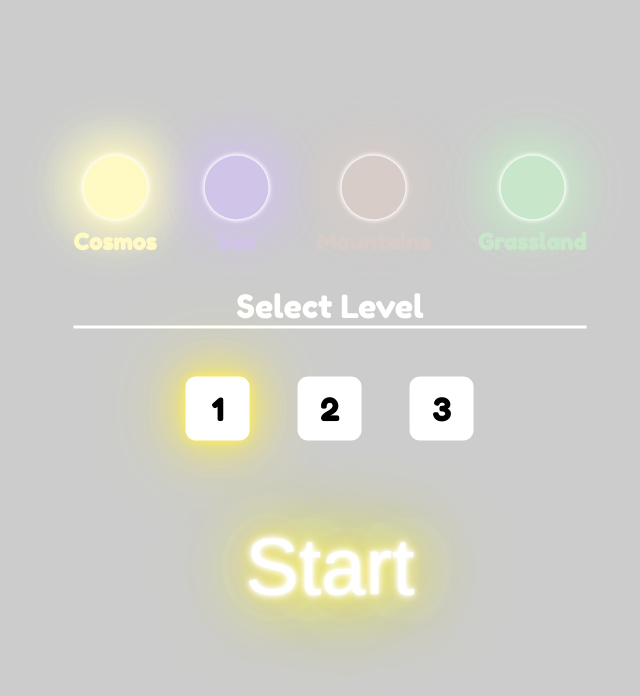
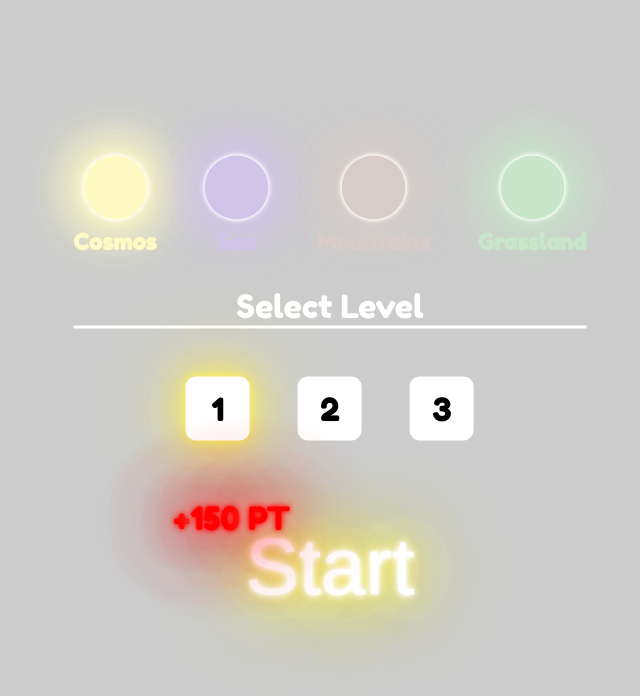
Before and after one commit to GrzegorzBanaszak/caught-ball, a React (Create React App) app: page / in a window 1280 px wide. Shown: the top 696 px of the page, without its empty margins (310-950 px from the left). Built offline with nearby package versions, Linux system fonts and the light colour scheme; a web font is replaced by a local one.

Commit message:
Add scored component

```diff
--- a/package.json
+++ b/package.json
@@ -11,6 +11,7 @@
     "@types/node": "^16.11.36",
     "@types/react": "^18.0.9",
     "@types/react-dom": "^18.0.4",
+    "framer-motion": "^6.3.4",
     "react": "^18.1.0",
     "react-dom": "^18.1.0",
     "react-scripts": "5.0.1",
--- a/src/components/Ball/index.tsx
+++ b/src/components/Ball/index.tsx
@@ -11,7 +11,7 @@ const Ball: React.FC<IBallProps> = ({
   points,
 }): JSX.Element => {
   const handleClickBall = () => {
-    setTimeout(() => onBallClick(ballId, points), 100);
+    setTimeout(() => onBallClick(ballId, points, positionX, positionY), 100);
   };
   return (
     <BallElement
--- a/src/components/Control/index.tsx
+++ b/src/components/Control/index.tsx
@@ -1,6 +1,7 @@
 import { GameStateEnum } from "../../interfaces/GameStatEnum";
 import { IControlProps } from "../../interfaces/IControlProps";
 import { mapsCollection } from "../../maps";
+import Scored from "../Scored";
 import {
   Container,
   LevelSelect,
@@ -27,6 +28,7 @@ const Control: React.FC<IControlProps> = ({
   if (gameState === GameStateEnum.Start) {
     return (
       <Container>
+        <Scored points="150" color="red" positionX={100} positionY={343} />
         <MapsContainer>
           {mapsCollection.map((mapElement) => (
             <Map key={mapElement.id}>
--- /dev/null
+++ b/src/components/Scored/components.ts
@@ -0,0 +1,16 @@
+import styled from "styled-components";
+import { motion } from "framer-motion";
+import IScoreElementProps from "../../interfaces/IScoreElementProps";
+
+export const ScoreContainer = styled(motion.div)<IScoreElementProps>`
+  position: absolute;
+  top: ${(props) => `${props.positionY}px`};
+  left: ${(props) => `${props.positionX}px`};
+  color: ${(props) => props.color};
+  z-index: 3;
+  font-size: 2rem;
+  text-shadow: 0 0 4px ${(props) => props.color},
+    0 0 11px ${(props) => props.color}, 0 0 19px #fff,
+    0 0 40px ${(props) => props.color}, 0 0 80px ${(props) => props.color},
+    0 0 90px ${(props) => props.color}, 0 0 100px ${(props) => props.color};
+`;
--- /dev/null
+++ b/src/components/Scored/index.tsx
@@ -0,0 +1,24 @@
+import React from "react";
+import IScoreProps from "../../interfaces/IScoreProps";
+import { ScoreContainer } from "./components";
+
+const Scored: React.FC<IScoreProps> = ({
+  positionX,
+  positionY,
+  color,
+  points,
+}): JSX.Element => {
+  return (
+    <ScoreContainer
+      initial={{ opacity: 0, y: 10 }}
+      animate={{ opacity: 1, y: 0, transition: { delay: 0.1 } }}
+      color={color}
+      positionX={positionX}
+      positionY={positionY}
+    >
+      +{points} PT
+    </ScoreContainer>
+  );
+};
+
+export default Scored;
--- a/src/hooks/useGame/index.ts
+++ b/src/hooks/useGame/index.ts
@@ -117,6 +117,8 @@ const useGame = (): GameReturnType => {
    * Remove ball on click and add points
    * @param ballId Id of ball to remove
    * @param pointsToAdd Points to add
+   * @param positionX Positon in X cordiante
+   * @param positonY Positon in Y cordiante
    */
   const onBallClick = (
     ballId: string,
--- /dev/null
+++ b/src/interfaces/IScoreElementProps.ts
@@ -0,0 +1,5 @@
+export default interface IScoreElementProps {
+  positionX: number;
+  positionY: number;
+  color: string;
+}
--- /dev/null
+++ b/src/interfaces/IScoreProps.ts
@@ -0,0 +1,5 @@
+import IScoreElementProps from "./IScoreElementProps";
+
+export default interface IScoreProps extends IScoreElementProps {
+  points: string;
+}
```
Also changed, not shown: src/interfaces/IBallProps.ts (+6 -1 lines), 1 other file (tests, documents, lock files or other folders).
